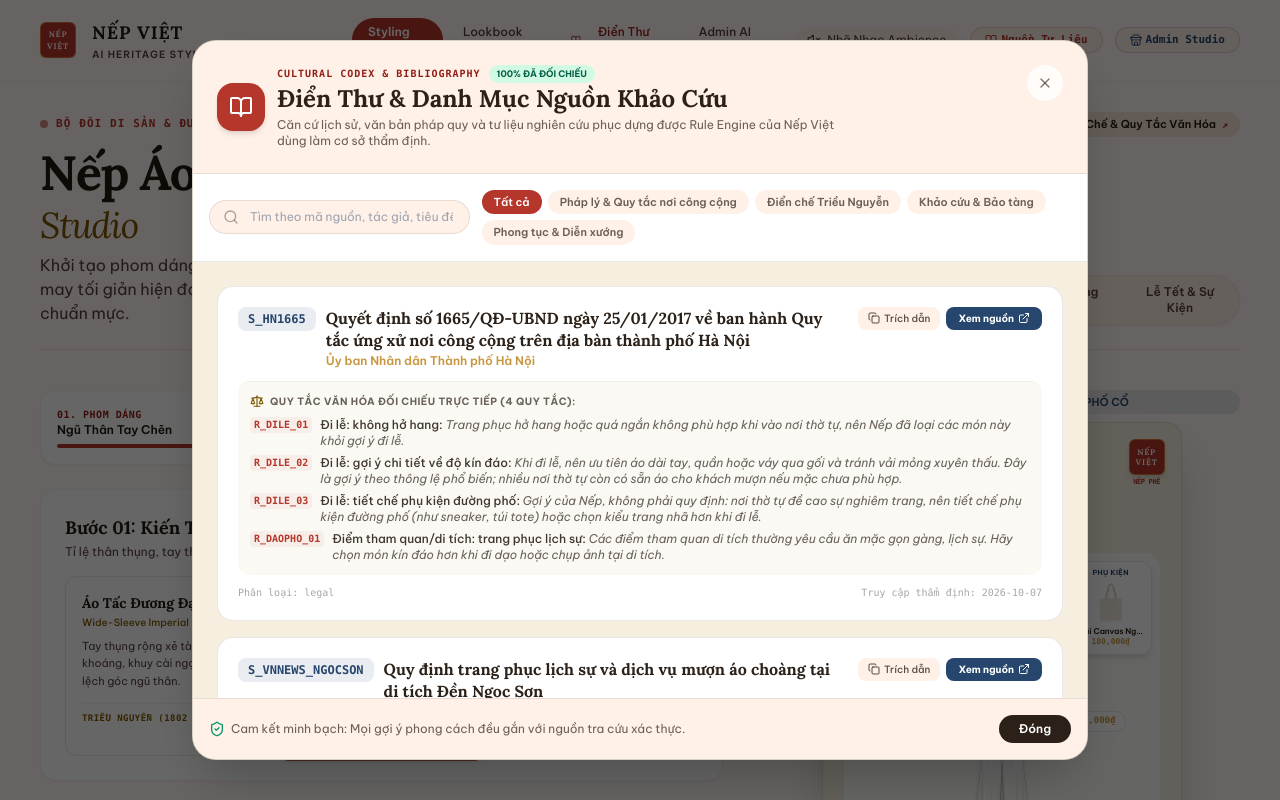
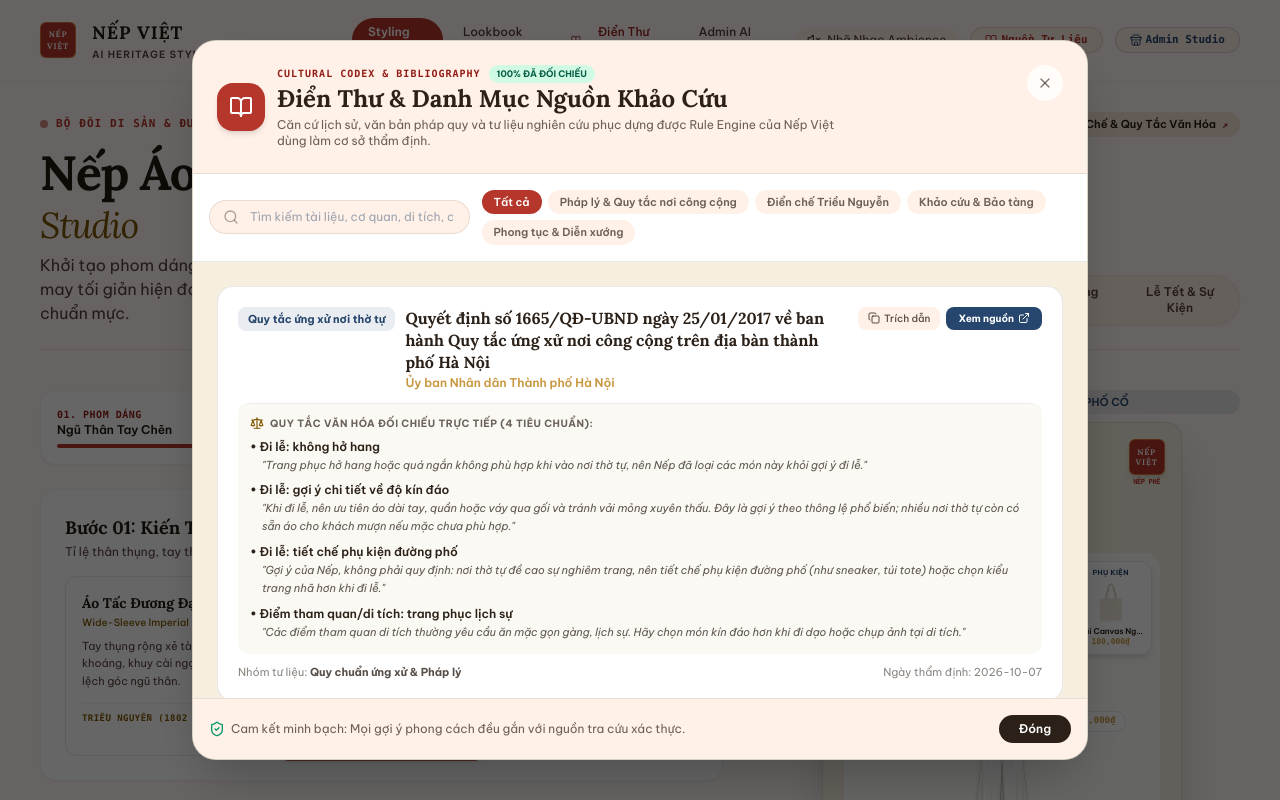
Before and after one commit to duydat1412/Nep-Viet, a Next.js app: page / in a window 1280 px wide. Both pictures are taken after a click on the button "Điển Thư Khảo Cứu". Shown: the top 800 px of the page. Built offline with nearby package versions, Linux system fonts and the light colour scheme; a web font is replaced by a local one.

Commit message:
refactor(ui): replace raw variable IDs with user-friendly plain text labels in citations and codex

```diff
--- a/src/components/codex/HeritageSourcesModal.tsx
+++ b/src/components/codex/HeritageSourcesModal.tsx
@@ -16,6 +16,11 @@
 } from "lucide-react";
 import sourcesData from "../../../data/sources.json";
 import rulesData from "../../../data/cultural_rules.json";
+import {
+  getSourceBadgeLabel,
+  getSourceCategoryName,
+  getSourceShortName
+} from "@/lib/constants/sources";
 
 interface HeritageSourcesModalProps {
   isOpen: boolean;
@@ -130,7 +135,7 @@
             <Search className="w-4 h-4 absolute left-3.5 top-1/2 -translate-y-1/2 text-nep-ink/40" />
             <input
               type="text"
-              placeholder="Tìm theo mã nguồn, tác giả, tiêu đề..."
+              placeholder="Tìm kiếm tài liệu, cơ quan, di tích, chủ đề..."
               value={search}
               onChange={(e) => setSearch(e.target.value)}
               className="w-full pl-10 pr-4 py-2 rounded-full bg-surface-container-low border border-nep-ink/10 text-xs text-nep-ink focus:outline-none focus:ring-2 focus:ring-primary/30"
@@ -184,8 +189,8 @@
                 >
                   <div className="flex flex-col sm:flex-row sm:items-start justify-between gap-3 mb-2.5">
                     <div className="flex items-start gap-2.5">
-                      <span className="font-mono text-xs px-2.5 py-1 rounded-lg bg-nep-indigo/10 text-nep-indigo font-bold shrink-0">
-                        {item.id}
+                      <span className="text-[11px] px-2.5 py-1 rounded-lg bg-nep-indigo/10 text-nep-indigo font-bold shrink-0">
+                        {getSourceBadgeLabel(item.id)}
                       </span>
                       <div>
                         <h3 className="font-heading text-base font-bold text-nep-ink leading-snug">
@@ -235,27 +240,27 @@
                       <div className="flex items-center gap-1.5 mb-2">
                         <Scale className="w-3.5 h-3.5 text-secondary" />
                         <span className="text-[10px] uppercase font-bold tracking-wider text-nep-ink/70">
-                          Quy tắc văn hóa đối chiếu trực tiếp ({item.cited_rules.length} quy tắc):
+                          Quy tắc văn hóa đối chiếu trực tiếp ({item.cited_rules.length} tiêu chuẩn):
                         </span>
                       </div>
-                      <div className="space-y-1.5">
+                      <div className="space-y-2">
                         {item.cited_rules.map((rule: any) => (
-                          <div key={rule.id} className="text-xs flex items-start gap-2">
-                            <span className="font-mono text-[10px] font-bold text-nep-red shrink-0 px-1 rounded bg-nep-red/5">
-                              {rule.id}
+                          <div key={rule.id} className="text-xs flex flex-col gap-0.5">
+                            <span className="font-semibold text-nep-ink">
+                              • {rule.title}
                             </span>
-                            <span className="text-nep-ink/90 font-medium">
-                              {rule.title}: <span className="text-nep-ink/70 font-normal italic">{rule.message_vi}</span>
-                            </span>
+                            <p className="text-[11px] text-nep-ink/75 leading-relaxed italic pl-3">
+                              "{rule.message_vi}"
+                            </p>
                           </div>
                         ))}
                       </div>
                     </div>
                   )}
 
-                  <div className="mt-2.5 flex items-center justify-between text-[10px] text-nep-ink/40 font-mono">
-                    <span>Phân loại: {item.category}</span>
-                    <span>Truy cập thẩm định: {item.accessed}</span>
+                  <div className="mt-2.5 flex items-center justify-between text-[11px] text-nep-ink/55">
+                    <span>Nhóm tư liệu: <strong className="text-nep-ink/80">{getSourceCategoryName(item.id)}</strong></span>
+                    <span>Ngày thẩm định: {item.accessed}</span>
                   </div>
                 </article>
               );
--- a/src/components/lookbook/LookbookCard.tsx
+++ b/src/components/lookbook/LookbookCard.tsx
@@ -3,6 +3,7 @@
 import { useRef, useState } from "react";
 import ExportButton from "./ExportButton";
 import { Store, Tag, Sparkles } from "lucide-react";
+import { getSourceShortName, getSlotName, getGroupName } from "@/lib/constants/sources";
 
 export interface ComboResult {
   combo_id: string;
@@ -285,17 +286,17 @@
         {/* Citations */}
         {result.source_ids?.length > 0 && (
           <div className="mt-auto flex flex-wrap items-center gap-1.5 pt-2 border-t border-nep-ink/5">
-            <span className="text-[8px] text-nep-ink/50 uppercase font-semibold">Căn cứ:</span>
+            <span className="text-[8px] text-nep-ink/50 uppercase font-bold tracking-wider">Căn cứ khảo cứu:</span>
             {result.source_ids.map((source: string) => (
               <button
                 key={source}
                 type="button"
                 onClick={() => onOpenSource?.(source)}
-                className="text-[8px] bg-nep-indigo/10 text-nep-indigo hover:bg-nep-indigo hover:text-white px-1.5 py-0.5 rounded font-mono font-bold transition-colors cursor-pointer flex items-center gap-0.5"
-                title={`Tra cứu văn bản / tài liệu căn cứ [${source}]`}
+                className="text-[9px] bg-nep-indigo/10 text-nep-indigo hover:bg-nep-indigo hover:text-white px-2 py-0.5 rounded-full font-medium transition-colors cursor-pointer flex items-center gap-1"
+                title={`Tra cứu văn bản / tài liệu: ${getSourceShortName(source)}`}
               >
-                <span>{source}</span>
-                <span className="text-[7px]">↗</span>
+                <span>{getSourceShortName(source)}</span>
+                <span className="text-[8px] opacity-70">↗</span>
               </button>
             ))}
           </div>
@@ -309,7 +310,7 @@
             <div className="flex items-start justify-between mb-3">
               <div>
                 <span className="text-[10px] font-bold uppercase tracking-wider text-nep-red">
-                  {selectedItem.slot} · {selectedItem.group}
+                  {getSlotName(selectedItem.slot)} · {getGroupName(selectedItem.group)}
                 </span>
                 <h3 className="font-heading text-lg font-bold text-nep-ink">
                   {selectedItem.name_vi || selectedItem.name}
--- /dev/null
+++ b/src/lib/constants/sources.ts
@@ -0,0 +1,132 @@
+export interface SourceMetadata {
+  id: string;
+  short_name: string;
+  badge_label: string;
+  category_name: string;
+}
+
+export const SOURCE_DISPLAY_MAP: Record<string, SourceMetadata> = {
+  S_HN1665: {
+    id: "S_HN1665",
+    short_name: "UBND TP. Hà Nội (QĐ 1665)",
+    badge_label: "Quy tắc ứng xử nơi thờ tự",
+    category_name: "Quy chuẩn ứng xử & Pháp lý",
+  },
+  S_VNNEWS_NGOCSON: {
+    id: "S_VNNEWS_NGOCSON",
+    short_name: "Quy định Đền Ngọc Sơn",
+    badge_label: "Nội quy di tích linh thiêng",
+    category_name: "Quy chuẩn ứng xử & Pháp lý",
+  },
+  S_THUVIENLAMDONG: {
+    id: "S_THUVIENLAMDONG",
+    short_name: "Thư viện Lâm Đồng",
+    badge_label: "Tư liệu trang phục dân tộc",
+    category_name: "Nghiên cứu & Bảo tàng",
+  },
+  S_HCMUSSH: {
+    id: "S_HCMUSSH",
+    short_name: "ĐH KHXH&NV TP.HCM",
+    badge_label: "Khảo cứu áo ngũ thân",
+    category_name: "Nghiên cứu & Bảo tàng",
+  },
+  S_VJOL_CUNGDINH: {
+    id: "S_VJOL_CUNGDINH",
+    short_name: "Khâm Định Đại Nam Hội Điển",
+    badge_label: "Điển chế triều Nguyễn",
+    category_name: "Điển chế Hoàng triều",
+  },
+  S_BAOPL_NAMPHUONG: {
+    id: "S_BAOPL_NAMPHUONG",
+    short_name: "Tư liệu Nam Phương Hoàng Hậu",
+    badge_label: "Sắc vàng hoàng gia",
+    category_name: "Điển chế Hoàng triều",
+  },
+  S_DANVIET_RONG: {
+    id: "S_DANVIET_RONG",
+    short_name: "Bảo tàng Cổ vật Cung đình Huế",
+    badge_label: "Điển chế hoa văn rồng",
+    category_name: "Điển chế Hoàng triều",
+  },
+  S_BAOPL_TET: {
+    id: "S_BAOPL_TET",
+    short_name: "Phong tục Tết Cổ truyền",
+    badge_label: "Màu sắc may mắn đầu năm",
+    category_name: "Phong tục & Tập quán",
+  },
+  S_HOANGTHANH: {
+    id: "S_HOANGTHANH",
+    short_name: "Hoàng thành Thăng Long",
+    badge_label: "Nội quy di sản thế giới",
+    category_name: "Quy chuẩn ứng xử & Pháp lý",
+  },
+  S_VINWONDERS_QUANHO: {
+    id: "S_VINWONDERS_QUANHO",
+    short_name: "Dân ca Quan họ Bắc Ninh",
+    badge_label: "Trang phục diễn xướng dân gian",
+    category_name: "Phong tục & Tập quán",
+  },
+  S_BAOVANHOA_QUANHO: {
+    id: "S_BAOVANHOA_QUANHO",
+    short_name: "Báo Văn Hóa (Bộ VHTTDL)",
+    badge_label: "Bảo tồn di sản phi vật thể",
+    category_name: "Phong tục & Tập quán",
+  },
+  S_BTHN_TUTHAN: {
+    id: "S_BTHN_TUTHAN",
+    short_name: "Bảo tàng Hà Nội",
+    badge_label: "Hiện vật áo tứ thân Bắc Bộ",
+    category_name: "Nghiên cứu & Bảo tàng",
+  },
+  S_VNNEWS_NHATBINH: {
+    id: "S_VNNEWS_NHATBINH",
+    short_name: "Trung tâm Bảo tồn Cố đô Huế",
+    badge_label: "Lễ phục áo Nhật bình",
+    category_name: "Điển chế Hoàng triều",
+  },
+  N1: {
+    id: "N1",
+    short_name: "Khảo cứu Cổ phục Ỷ Vân Hiên",
+    badge_label: "Nghiên cứu phục dựng thực nghiệm",
+    category_name: "Nghiên cứu & Bảo tàng",
+  },
+};
+
+export function getSourceShortName(sourceId: string): string {
+  return SOURCE_DISPLAY_MAP[sourceId]?.short_name || sourceId;
+}
+
+export function getSourceBadgeLabel(sourceId: string): string {
+  return SOURCE_DISPLAY_MAP[sourceId]?.badge_label || "Tư liệu tham khảo";
+}
+
+export function getSourceCategoryName(sourceId: string): string {
+  return SOURCE_DISPLAY_MAP[sourceId]?.category_name || "Tư liệu chung";
+}
+
+export const SLOT_NAME_MAP: Record<string, string> = {
+  top: "Áo Chính",
+  bottom: "Quần / Váy",
+  footwear: "Guốc / Giày",
+  bag: "Túi Xách",
+  jewelry: "Trang Sức",
+  headwear: "Khăn / Nón",
+  outer: "Áo Khoác",
+};
+
+export const GROUP_NAME_MAP: Record<string, string> = {
+  ao_ngu_than: "Áo Ngũ Thân",
+  ao_tac: "Áo Tấc",
+  ao_dai: "Áo Dài",
+  ao_tu_than: "Áo Tứ Thân",
+  ao_nhat_binh: "Áo Nhật Bình",
+  phu_kien: "Phụ Kiện",
+};
+
+export function getSlotName(slot: string): string {
+  return SLOT_NAME_MAP[slot] || slot;
+}
+
+export function getGroupName(group: string): string {
+  return GROUP_NAME_MAP[group] || group;
+}
```
